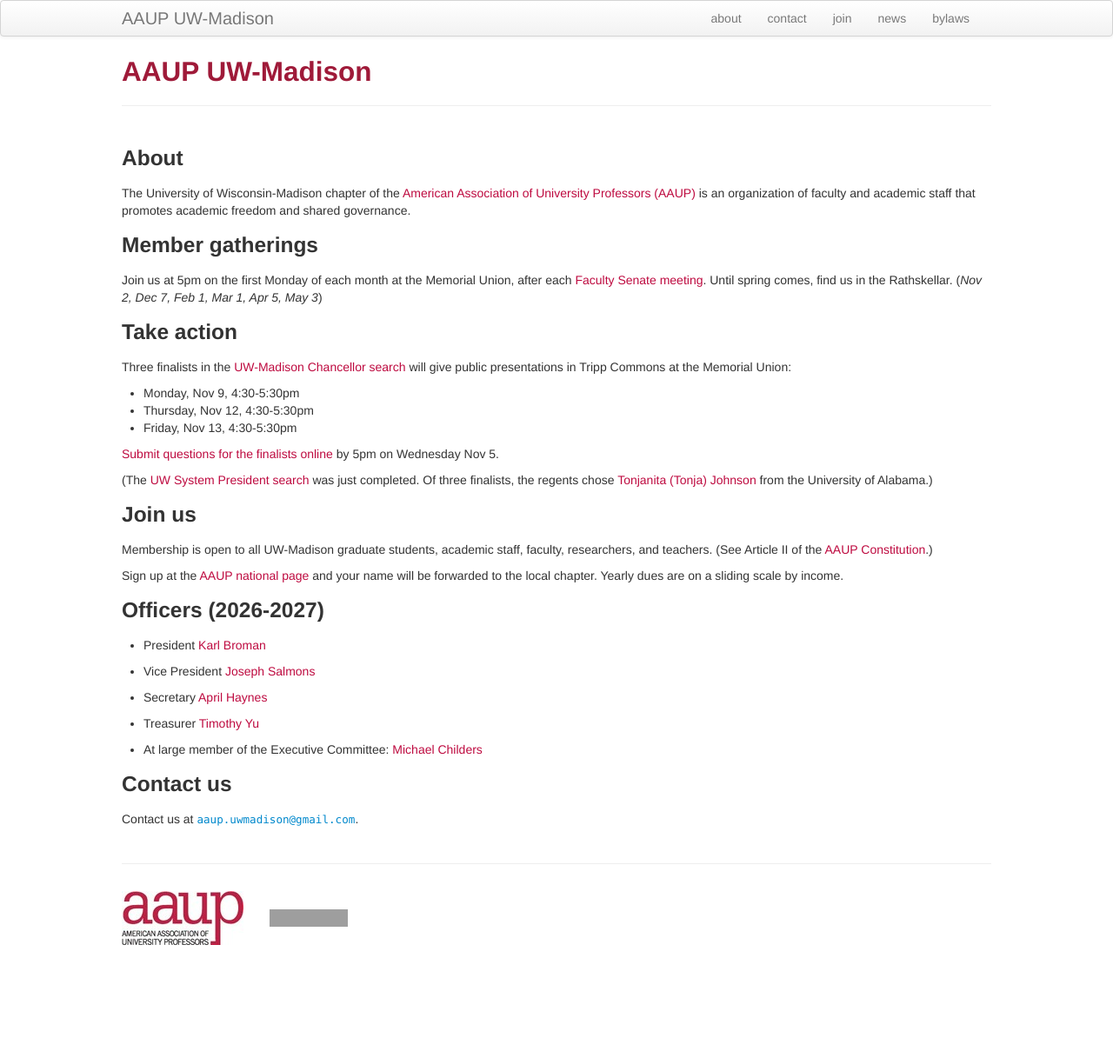
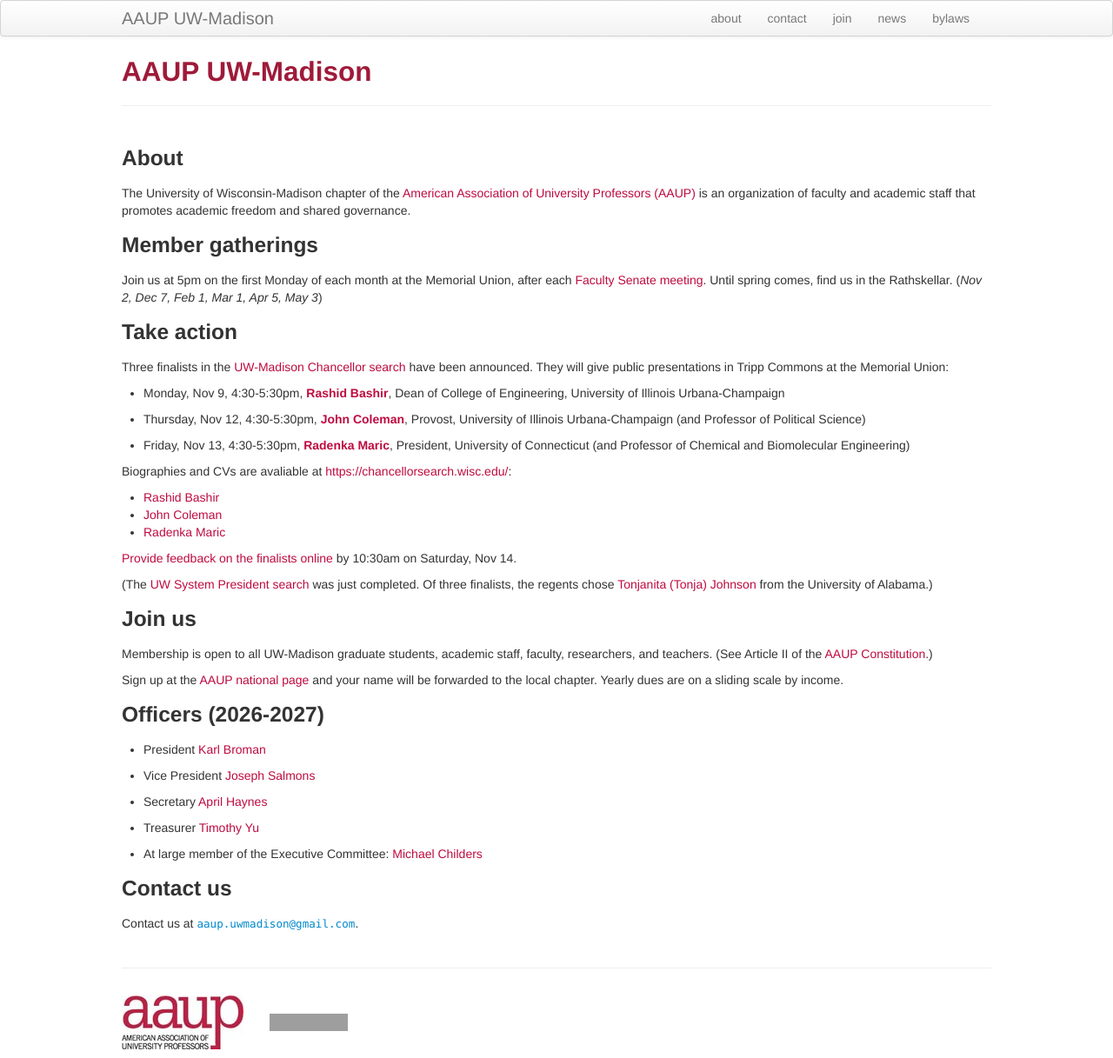
Before and after one commit to aaupmadison/aaupmadison.github.io, a Jekyll site: the page built from index.md, in a window 1280 px wide. Shown: the whole page at 87% size. Built offline with Jekyll 4.4.1, drawn with Linux system fonts in a browser that asks for light colours; before the commit the page ends 1097 px from its top, so only the background shows below that; grey boxes are pictures that could not be loaded.

Commit message:
Add details about the 3 chancellor candidates

```diff
--- a/index.md
+++ b/index.md
@@ -20,14 +20,31 @@ Until spring comes, find us in the Rathskellar. (_Nov 2, Dec 7, Feb 1, Mar 1, Ap
 ### Take action
 
 Three finalists in the [UW-Madison Chancellor search](https://chancellorsearch.wisc.edu/)
+have been announced. They
 will give public presentations in Tripp Commons at the Memorial Union:
 
-- Monday, Nov 9, 4:30-5:30pm
-- Thursday, Nov 12, 4:30-5:30pm
-- Friday, Nov 13, 4:30-5:30pm
+- Monday, Nov 9, 4:30-5:30pm, [**Rashid
+  Bashir**](https://bioengineering.illinois.edu/people/rbashir), Dean
+  of College of Engineering, University of Illinois Urbana-Champaign
 
-[Submit questions for the finalists online](https://chancellorsearch.wisc.edu/submit-a-question-for-candidate-forums/)
-by 5pm on Wednesday Nov 5.
+- Thursday, Nov 12, 4:30-5:30pm, [**John
+  Coleman**](https://j-coleman.com/), Provost, University of Illinois
+  Urbana-Champaign (and Professor of Political Science)
+
+- Friday, Nov 13, 4:30-5:30pm, [**Radenka
+  Maric**](https://engineering.uconn.edu/faculty/cbe/radenka-maric/),
+  President, University of Connecticut (and Professor of Chemical and
+  Biomolecular Engineering)
+
+Biographies and CVs are avaliable at
+<https://chancellorsearch.wisc.edu/>:
+
+- [Rashid Bashir](https://chancellorsearch.wisc.edu/rashid-bashir/)
+- [John Coleman](https://chancellorsearch.wisc.edu/john-coleman/)
+- [Radenka Maric](https://chancellorsearch.wisc.edu/radenka-maric/)
+
+[Provide feedback on the finalists online](https://go.wisc.edu/finalist_feedback)
+by 10:30am on Saturday, Nov 14.
 
 
 (The [UW System President search](https://www.wisconsin.edu/presidential-search-2026/)
```
